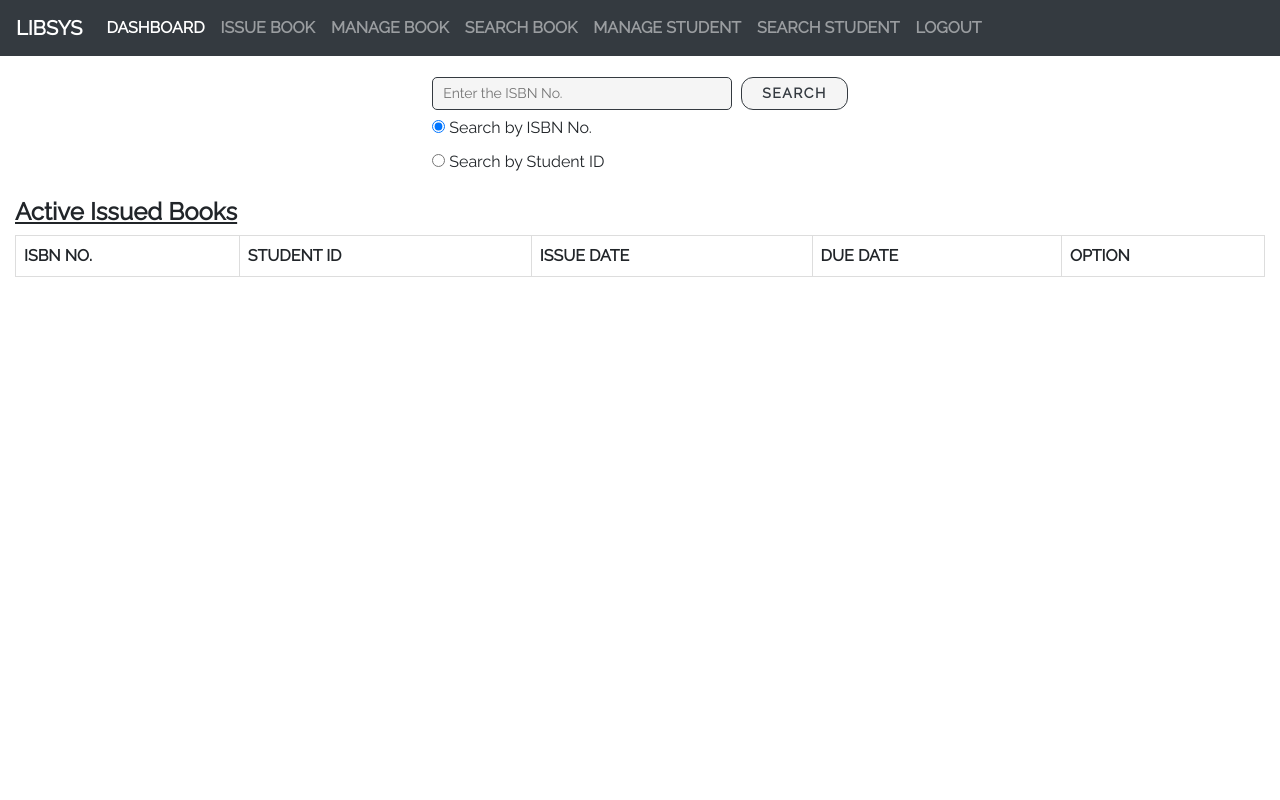
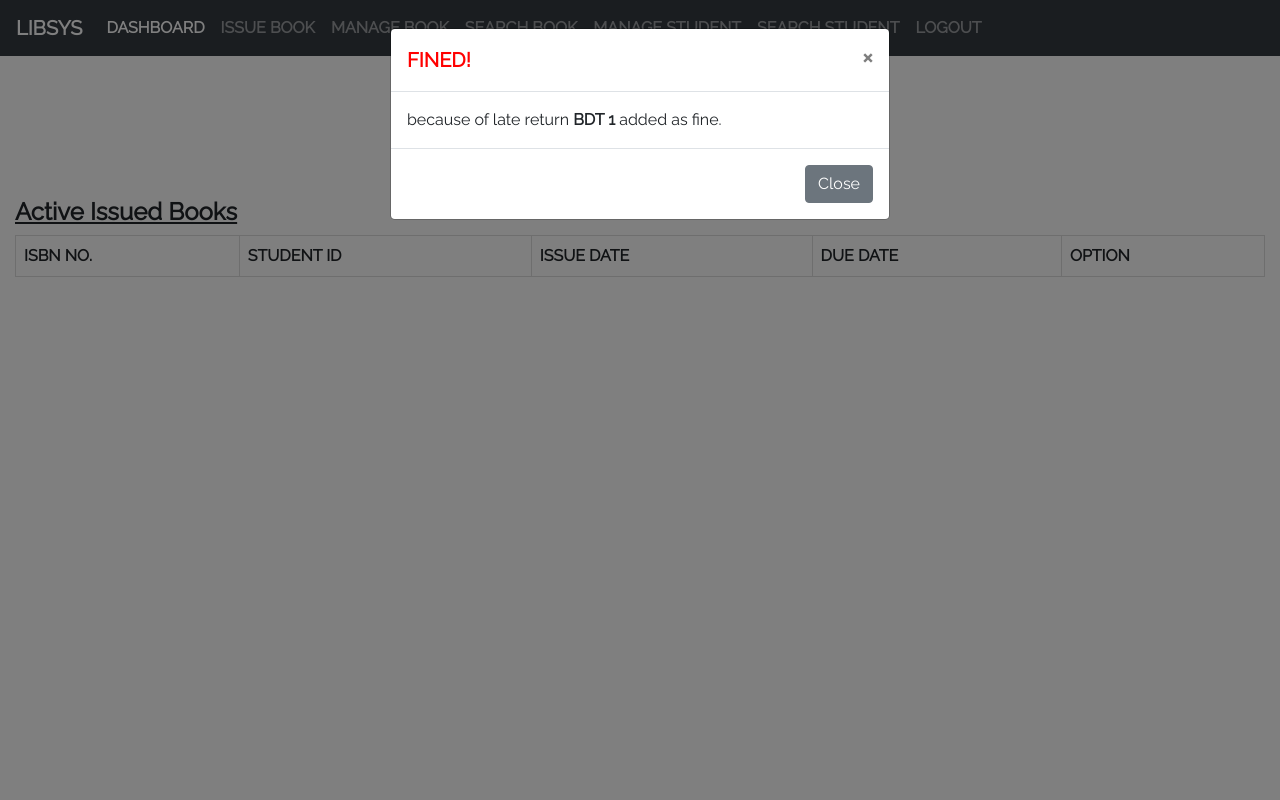
Before and after one commit to sazzadshopno/Library-Management-System, a PHP site: page /page/index.php?fine=1 in a window 1280 px wide. Run offline with PHP 8.4, Linux system fonts and the light colour scheme; tables that the repository leaves empty hold one stand-in row (values such as "Sample post"); lists and menus that the app fills with data are empty.

Commit message:
receive book

```diff
--- a/include/header.php
+++ b/include/header.php
@@ -11,8 +11,9 @@ include 'config.php';
     <link rel="stylesheet" href="../css/bootstrap.min.css">
     <script src="../js/jquery-3.4.1.slim.min.js" integrity="sha384-J6qa4849blE2+poT4WnyKhv5vZF5SrPo0iEjwBvKU7imGFAV0wwj1yYfoRSJoZ+n" crossorigin="anonymous"></script>
     <script src="../js/popper.min.js" integrity="sha384-Q6E9RHvbIyZFJoft+2mJbHaEWldlvI9IOYy5n3zV9zzTtmI3UksdQRVvoxMfooAo" crossorigin="anonymous"></script>
+    <script src="../js/jquery-3.4.1.min.js"></script>
     <script src="../js/bootstrap.min.js" integrity="sha384-wfSDF2E50Y2D1uUdj0O3uMBJnjuUD4Ih7YwaYd1iqfktj0Uod8GCExl3Og8ifwB6" crossorigin="anonymous"></script>
-    <script src="../js/jquery-3.4.1.min.js"></script>
+
     <link rel="stylesheet" href="../css/jquery-ui.css" />
     <script src="../js/jquery-ui.min.js"></script>
     <title><?php print $PAGE_TITLE; ?></title>
--- a/page/index.php
+++ b/page/index.php
@@ -8,8 +8,8 @@ include '../include/header.php';
     <form action="widget/searchborrow.php" method="post">
         <table align="center">
             <tr>
-                <th style="padding-right:.5rem"><input type="text" required = "" id="isbn" name="isbn" autocomplete="off" placeholder="Enter the ISBN No.">
-                    <input type="text" id="std_id" name="std_id" required = "" autocomplete="off" placeholder="Enter Student ID"></th>
+                <th style="padding-right:.5rem"><input type="text" id="isbn" name="isbn" autocomplete="off" placeholder="Enter the ISBN No.">
+                    <input type="text" id="std_id" name="std_id" autocomplete="off" placeholder="Enter Student ID"></th>
                 <th><input type="submit" name="search" value="SEARCH"></th>
             </tr>
             <tr>
@@ -32,10 +32,12 @@ include '../include/header.php';
     <?php
         if(isset($_GET['isbn']) || isset($_GET['std_id'])){
             $val = isset($_GET['isbn']) ? $_GET['isbn'] : $_GET['std_id'];
-            echo "<h5>Search result of: ". $val ." <button class= 'btn btn-secondary btn-sm' onclick='viewsearch()'>&#10007; Clear</button></h5>";
+            echo "<h4><u><strong>Search result of:</strong></u> ". $val ." <button class= 'btn btn-secondary btn-sm' onclick='viewsearch()'>&#10007; Clear</button></h4>";
+        }else{
+            echo "<h4><strong><u>Active Issued Books</u></strong></h4>";
         }
     ?>
-    <h4><strong><u>Active Issued Books</u></strong></h4>
+
     <table align='center'>
         <tr>
             <th>ISBN No.</th>
@@ -53,7 +55,7 @@ include '../include/header.php';
             $keyword = $_GET['isbn'];
             while ($row = $result->fetch_assoc()) {
                 $isbn = preg_replace("/$keyword/i", "<b style='background-color:yellow;'>$0</b>", $row['isbn_no']);
-                echo "<tr><td>" . $isbn . "</td><td>" . $row['student_id'] . "</td><td>" . $row['issue_date'] . "</td><td>" . $row['due_date'] . "</td><td style='width:10%;'><button type='button' class='btn btn-secondary btn-sm'>Receive</button></td></tr>";
+                echo "<tr><td>" . $isbn . "</td><td>" . $row['student_id'] . "</td><td>" . $row['issue_date'] . "</td><td>" . $row['due_date'] . "</td><td style='width:10%;'><button type='button' class='btn btn-secondary btn-sm' onclick='recievebook(".$row['borrow_id'].")'>Receive</button></td></tr>";
             }
             $con->close();
         }else if(isset($_GET['std_id'])){
@@ -63,20 +65,43 @@ include '../include/header.php';
             $keyword = $_GET['std_id'];
             while ($row = $result->fetch_assoc()) {
                 $std_id = preg_replace("/$keyword/i", "<b style='background-color:yellow;'>$0</b>", $row['student_id']);
-                echo "<tr><td>" . $row['isbn_no'] . "</td><td>" . $std_id . "</td><td>" . $row['issue_date'] . "</td><td>" . $row['due_date'] . "</td><td style='width:10%;'><button type='button' class='btn btn-secondary btn-sm'>Receive</button></td></tr>";
+                echo "<tr><td>" . $row['isbn_no'] . "</td><td>" . $std_id . "</td><td>" . $row['issue_date'] . "</td><td>" . $row['due_date'] . "</td><td style='width:10%;'><button type='button' class='btn btn-secondary btn-sm' onclick='recievebook(".$row['borrow_id'].")'>Receive</button></td></tr>";
             }
             $con->close();
         }else{
             $sql = "SELECT * FROM borrowedby WHERE return_date is null ORDER BY due_date";
             $result = $con->query($sql);
             while ($row = $result->fetch_assoc()) {
-                echo "<tr><td>" . $row['isbn_no'] . "</td><td>" . $row['student_id'] . "</td><td>" . $row['issue_date'] . "</td><td>" . $row['due_date'] . "</td><td style='width:10%;'><button type='button' class='btn btn-secondary btn-sm'>Receive</button></td></tr>";
+                echo "<tr><td>" . $row['isbn_no'] . "</td><td>" . $row['student_id'] . "</td><td>" . $row['issue_date'] . "</td><td>" . $row['due_date'] . "</td><td style='width:10%;'><button type='button' class='btn btn-secondary btn-sm' onclick='recievebook(".$row['borrow_id'].")'>Receive</button></td></tr>";
             }
             $con->close();
         }
         ?>
     </table>
 </div>
+<div class="modal fade" data-backdrop="static" id="myModal" tabindex="-1" role="dialog" aria-labelledby="myModallabel" aria-hidden="true">
+  <div class="modal-dialog" role="document">
+    <div class="modal-content">
+      <div class="modal-header">
+        <h5 class="modal-title" id="myModallabel" style="color:red;"><strong>FINED!</strong></h5>
+        <button type="button" class="close" onclick="viewsearch();" aria-label="Close">
+          <span aria-hidden="true">&times;</span>
+        </button>
+      </div>
+      <div class="modal-body">
+        because of late return <b>BDT <?php echo $_GET['fine'] ?></b> added as fine.
+      </div>
+      <div class="modal-footer">
+        <button type="button" class="btn btn-secondary" onclick="viewsearch();">Close</button>
+      </div>
+    </div>
+  </div>
+</div>
+<?php
+    if(isset($_GET['fine'])){
+        echo "<script> $('#myModal').modal('show'); </script>";
+    }
+?>
 </body>
 <script>
     $('input[name="choose"]').click(function(e) {
@@ -100,7 +125,12 @@ include '../include/header.php';
         });
     });
     function viewsearch(){
-            window.location = 'index.php';
+            location.replace("index.php");
+    }
+    function recievebook(borrowid){
+        if(confirm('Do you really want to receive the book?')){
+            window.location = './widget/receivebook.php?borrowid=' + borrowid;
+        }
     }
 </script>
 
--- a/page/searchbook.php
+++ b/page/searchbook.php
@@ -99,7 +99,7 @@ include '../include/header.php';
             window.location = 'managebook.php?isbn=' + isbn + '&available=true';
         }
         function viewsearch(){
-            window.location = 'searchbook.php';
+            location.replace("searchbook.php");
         }
     </script>
 </body>
--- a/page/searchstudent.php
+++ b/page/searchstudent.php
@@ -108,7 +108,7 @@ include '../include/header.php';
             window.location = 'managestudent.php?student_id=' + id + '&available=true';
         }
         function viewsearch(){
-            window.location = 'searchstudent.php';
+            location.replace("searchstudent.php");
         }
     </script>
 </body>
```
Also changed, not shown: include/borrowbookerrorhandling.php (+1 -60 lines), page/widget/receivebook.php (added, +38 -0 lines).
